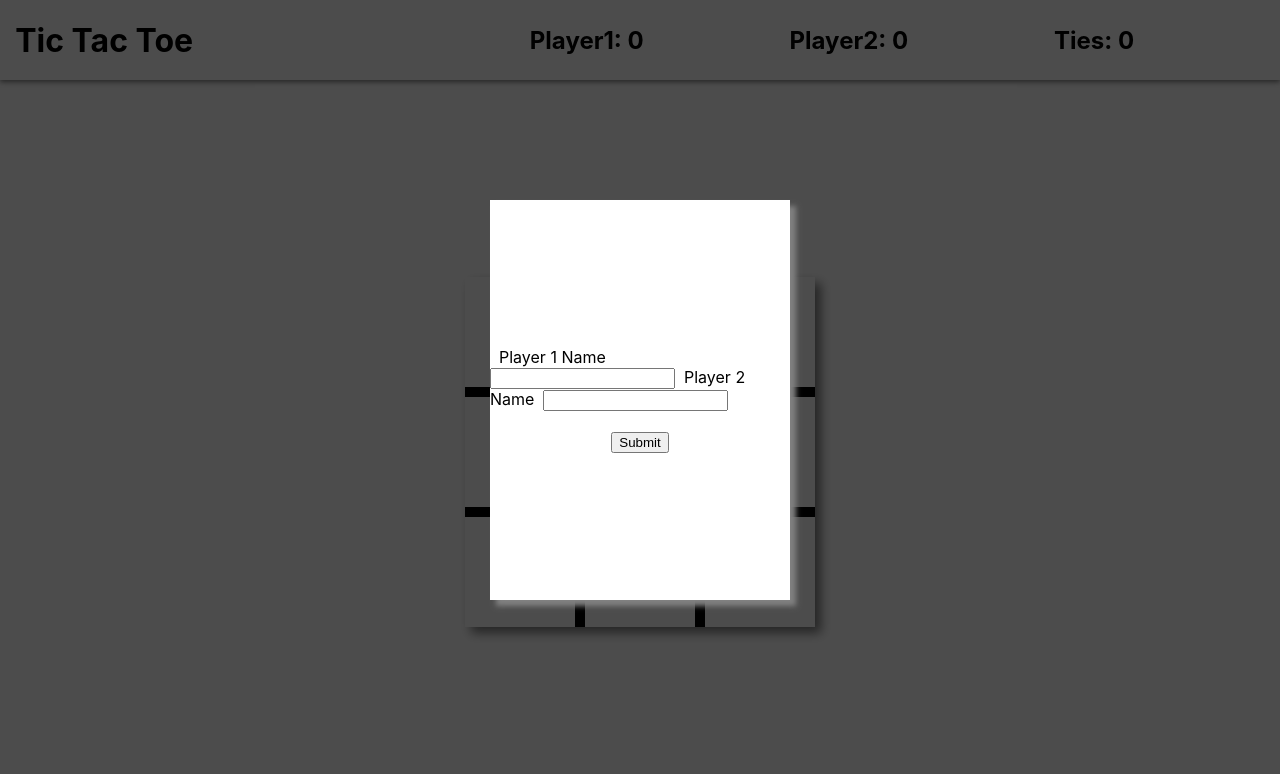
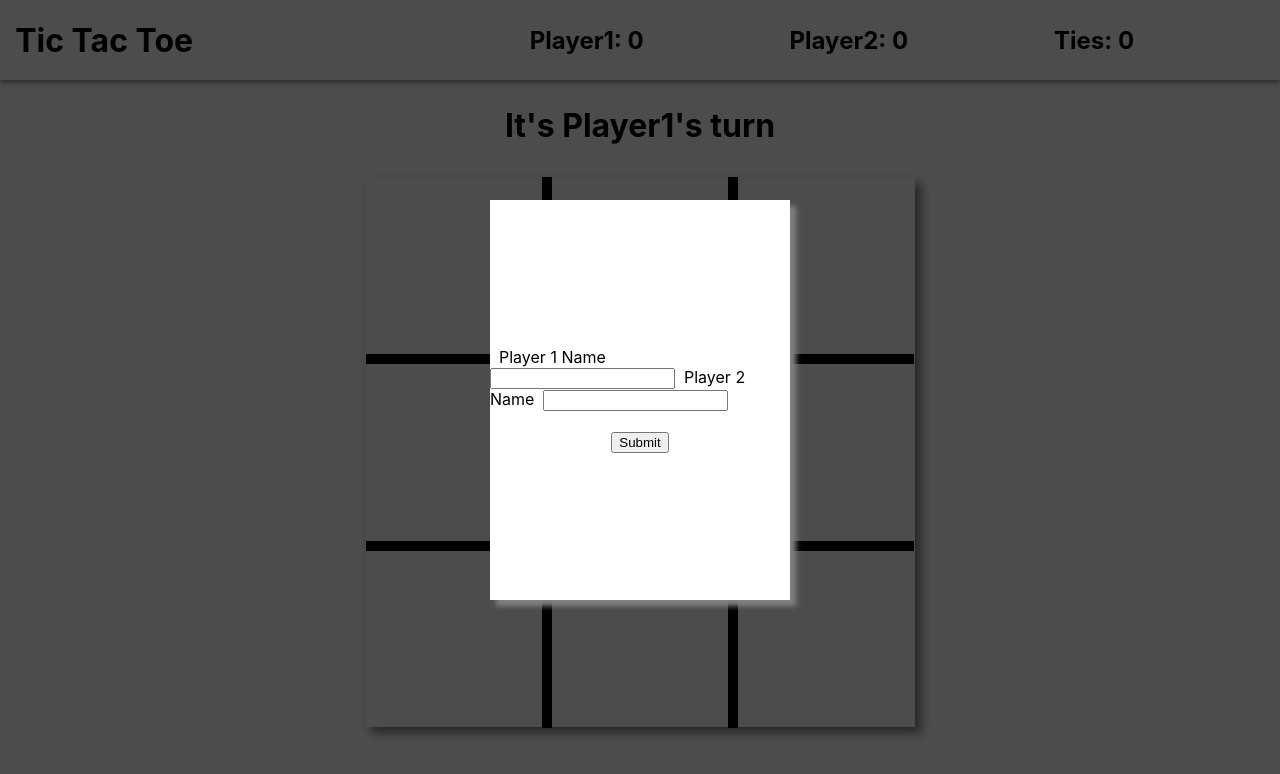
Before and after one commit to JuodyBun/tic-tac-toe, a React (Create React App) app: page / in a window 1280 px wide. Shown: the top 774 px of the page. Built offline with nearby package versions, Linux system fonts and the light colour scheme.

Commit message:
Updated board and tile size

```diff
--- a/src/App.css
+++ b/src/App.css
@@ -24,8 +24,8 @@
 }
 
 .board {
-  height: 350px;
-  width: 350px;
+  height: 550px;
+  width: 550px;
   display: flex;
   justify-content: center;
   align-items: center;
@@ -34,8 +34,8 @@
 }
 
 .tile {
-  width: 110px;
-  height: 110px;
+  width: 176px;
+  height: 177px;
   cursor: pointer;
   display: flex;
   justify-content: center;
```
